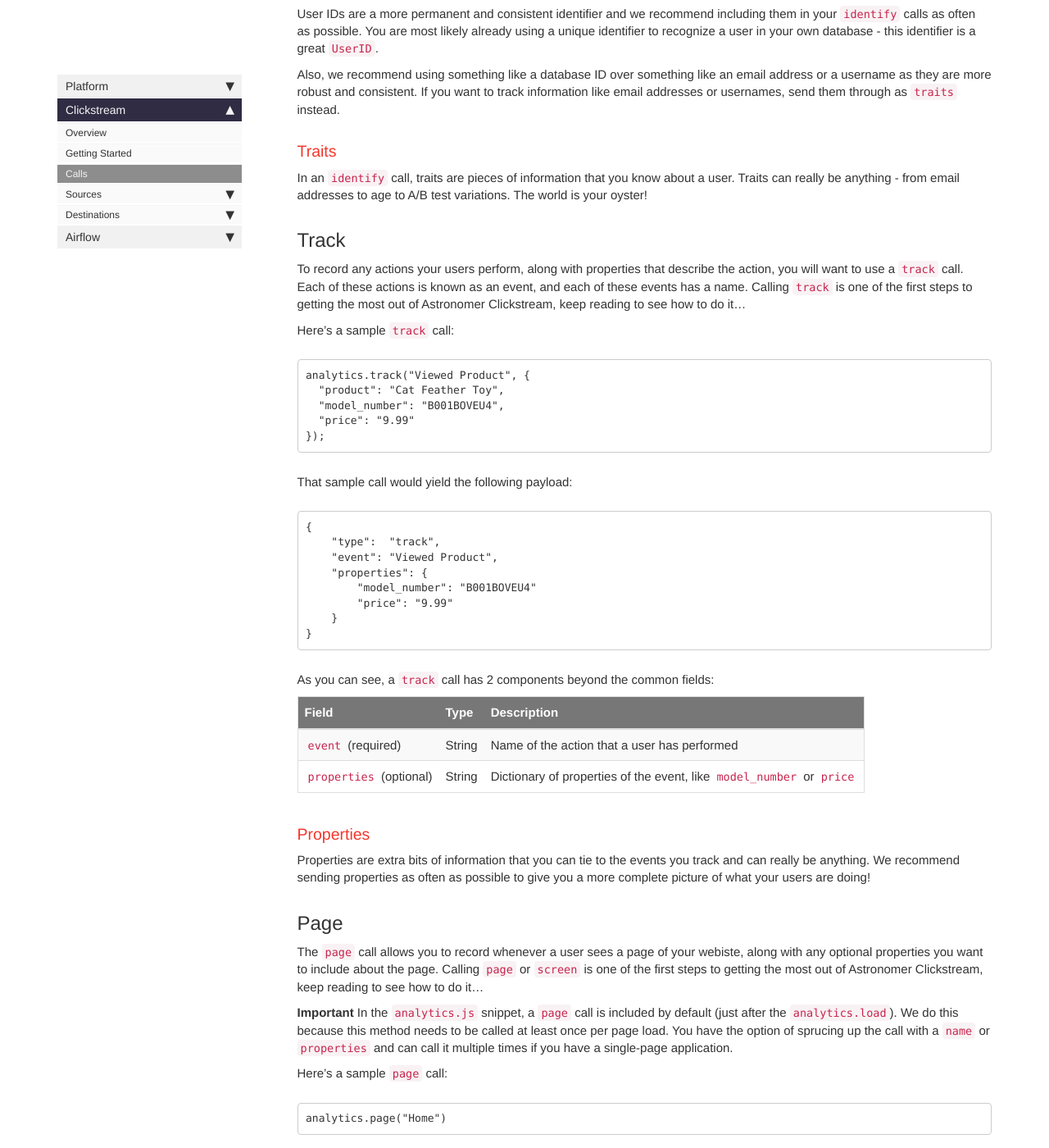
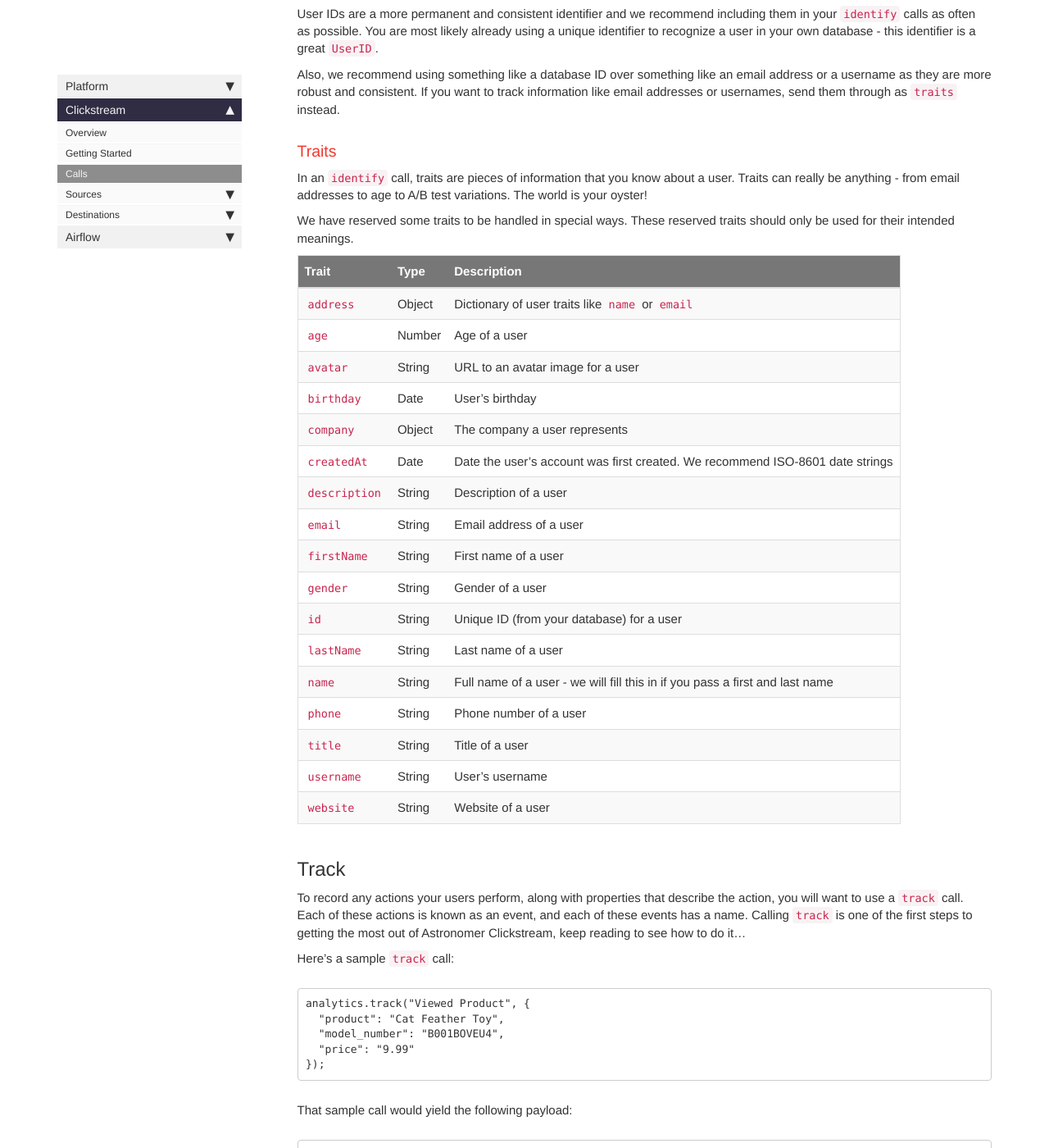
Before and after one commit to petedejoy/documentation, a Jekyll site: the page built from v2/clickstream/calls.md, in a window 1280 px wide and 1400 px high, scrolled down 1922 px. Shown: the whole window at 82% size. Built offline with Jekyll 4.4.1, drawn with Linux system fonts in a browser that asks for light colours; nearby versions of some CDN libraries; comment, search, counter and statistics services are not loaded; some of the changed text lies outside the part shown.

Commit message:
added reserved traits and properties

````diff
--- a/v2/clickstream/calls.md
+++ b/v2/clickstream/calls.md
@@ -46,9 +46,9 @@ And the resulting payload:
 
 As you can see, an `identify` call has 2 components beyond the common fields:
 
-| Field               | Type   | Description                                                                                                      |
-| ------------------- | ------ | ---------------------------------------------------------------------------------------------------------------- |
-| `traits` (optional) | Object | Dictionary of user traits like `name` or `email`                                                                 |
+| Field               | Type   | Description |
+| ------------------- | ------ | ----------- |
+| `traits` (optional) | Object | Dictionary of user traits like `name` or `email` |
 | `userID` (required) | String | Unique identifier for the user in your database. Either a `userID` or an `anonymousID` is required for this call |
 
 ### Anonymous and User ID's
@@ -64,6 +64,29 @@ Also, we recommend using something like a database ID over something like an ema
 
 ### Traits
 In an `identify` call, traits are pieces of information that you know about a user. Traits can really be anything - from email addresses to age to A/B test variations. The world is your oyster!
+
+We have reserved some traits to be handled in special ways. These reserved traits should only be used for their intended meanings.
+
+| Trait         | Type   | Description |
+| ------------- | ------ | ----------- |
+| `address `    | Object | Dictionary of user traits like `name` or `email` |
+| `age`         | Number | Age of a user |
+| `avatar`      | String | URL to an avatar image for a user |
+| `birthday`    | Date   | User's birthday |
+| `company`     | Object | The company a user represents |
+| `createdAt`   | Date   | Date the user's account was first created. We recommend ISO-8601 date strings |
+| `description` | String | Description of a user |
+| `email`       | String | Email address of a user |
+| `firstName`   | String | First name of a user |
+| `gender`      | String | Gender of a user |
+| `id`          | String | Unique ID (from your database) for a user |
+| `lastName`    | String | Last name of a user |
+| `name`        | String | Full name of a user - we will fill this in if you pass a first and last name |
+| `phone`       | String | Phone number of a user |
+| `title`       | String | Title of a user |
+| `username`    | String | User's username |
+| `website`     | String | Website of a user |
+
 
 ## Track
 To record any actions your users perform, along with properties that describe the action, you will want to use a `track` call. Each of these actions is known as an event, and each of these events has a name. Calling `track` is one of the first steps to getting the most out of Astronomer Clickstream, keep reading to see how to do it...
@@ -92,13 +115,21 @@ That sample call would yield the following payload:
 ```
 As you can see, a `track` call has 2 components beyond the common fields:
 
-| Field                   | Type   | Description                                                           |
-| ----------------------- | ------ | --------------------------------------------------------------------- |
-| `event` (required)      | String | Name of the action that a user has performed                          |
+| Field                   | Type   | Description |
+| ----------------------- | ------ | ----------- |
+| `event` (required)      | String | Name of the action that a user has performed |
 | `properties` (optional) | String | Dictionary of properties of the event, like `model_number` or `price` |
 
 ### Properties
 Properties are extra bits of information that you can tie to the events you track and can really be anything. We recommend sending properties as often as possible to give you a more complete picture of what your users are doing!
+
+We have reserved some properties that have semantic meanings and are handled in special ways. These reserved properties should only be used for their intended meanings.
+
+| Property   | Type   | Description |
+| ---------- | ------ | ----------- |
+| `revenue`  | Number | The amount of revenue an event resulted in. This should be a decimal value. |
+| `currency` | Number | Currency of the revenue an event resulted in (in ISO 4127 format). We will assume USD if this is not set |
+| `value`    | Number | An abstract "value" to associate with an event |
 
 ## Page
 The `page` call allows you to record whenever a user sees a page of your webiste, along with any optional properties you want to include about the page. Calling `page` or `screen` is one of the first steps to getting the most out of Astronomer Clickstream, keep reading to see how to do it...
@@ -132,6 +163,17 @@ As you can see, a `page` call has 2 components beyond the common fields:
 
 ### Properties
 Properties are extra bits of information that you can tie to the pages you track and can really be anything. We recommend sending properties as often as possible to give you a more complete picture of what your users are doing!
+
+We have reserved some properties that have semantic meanings and are handled in special ways. These reserved properties should only be used for their intended meanings.
+
+| Property   | Type   | Description |
+| ---------- | ------ | ----------- |
+| `name`     | String | Name of the page |
+| `path`     | String | Path portin of the URL of the page |
+| `referrer` | String | Full URL of the previous page |
+| `search`   | String | Query string portion of the URL of the page |
+| `title`    | String | Title of the page |
+| `url`      | String | Full URL of the page |
 
 **Note** In analytics.js, we automatically send the following properties: `title`, `path`, `url`, `referrer`, and `search`.
 
@@ -167,9 +209,9 @@ And, the corresponding payload:
 ```
 As you can see, a `group` call has 2 components beyond the common fields:
 
-| Field               | Type   | Description                                                       |
-| ------------------- | ------ | ----------------------------------------------------------------- |
-| `groupID` (required)| String | Name of the page                                                  |
+| Field               | Type   | Description |
+| ------------------- | ------ | ----------- |
+| `groupID` (required)| String | Name of the page |
 | `traits` (optional) | String | Dictionary of traits of the group, like `industry` or `employees` |
 
 ### Group ID
@@ -178,5 +220,22 @@ A Group ID is the unique identifier by which you recognize a group in your datab
 ### Traits
 Traits are extra bits of information that you can tie to the pages you track and can really be anything.
 
+We have reserved some traits to be handled in special ways. These reserved traits should only be used for their intended meanings.
+
+| Trait         | Type   | Description |
+| ------------- | ------ | ----------- |
+| `address `    | Object | Street address of a group. This should be a dictionary containing optional `city`, `country`, `postalCode`, `state`, or `street` |
+| `avatar`      | String | URL to an avatar image for a user |
+| `createdAt`   | Date   | Date the group's account was first created. We recommend ISO-8601 date strings |
+| `description` | String | Description of a group |
+| `email`       | String | Email address of a group |
+| `employees`   | String | Number of employees of a group |
+| `id`          | String | Unique ID (from your database) for a group |
+| `industry`    | String | Industry a user works in, or a group is part of |
+| `name`        | String | Name of a group |
+| `plan`        | String | Plan that a group is in |
+| `phone`       | String | Phone number of a group |
+| `website`     | String | Website of a group |
+
 ## Alias
 The `alias` method is used to merge two user identities, effectively connecting two sets of user data as one. Calling `alias` is slightly more advanced than `identify`, `track`, or `page` but it's required to manage user identities successfully in some of our destinations.
````
